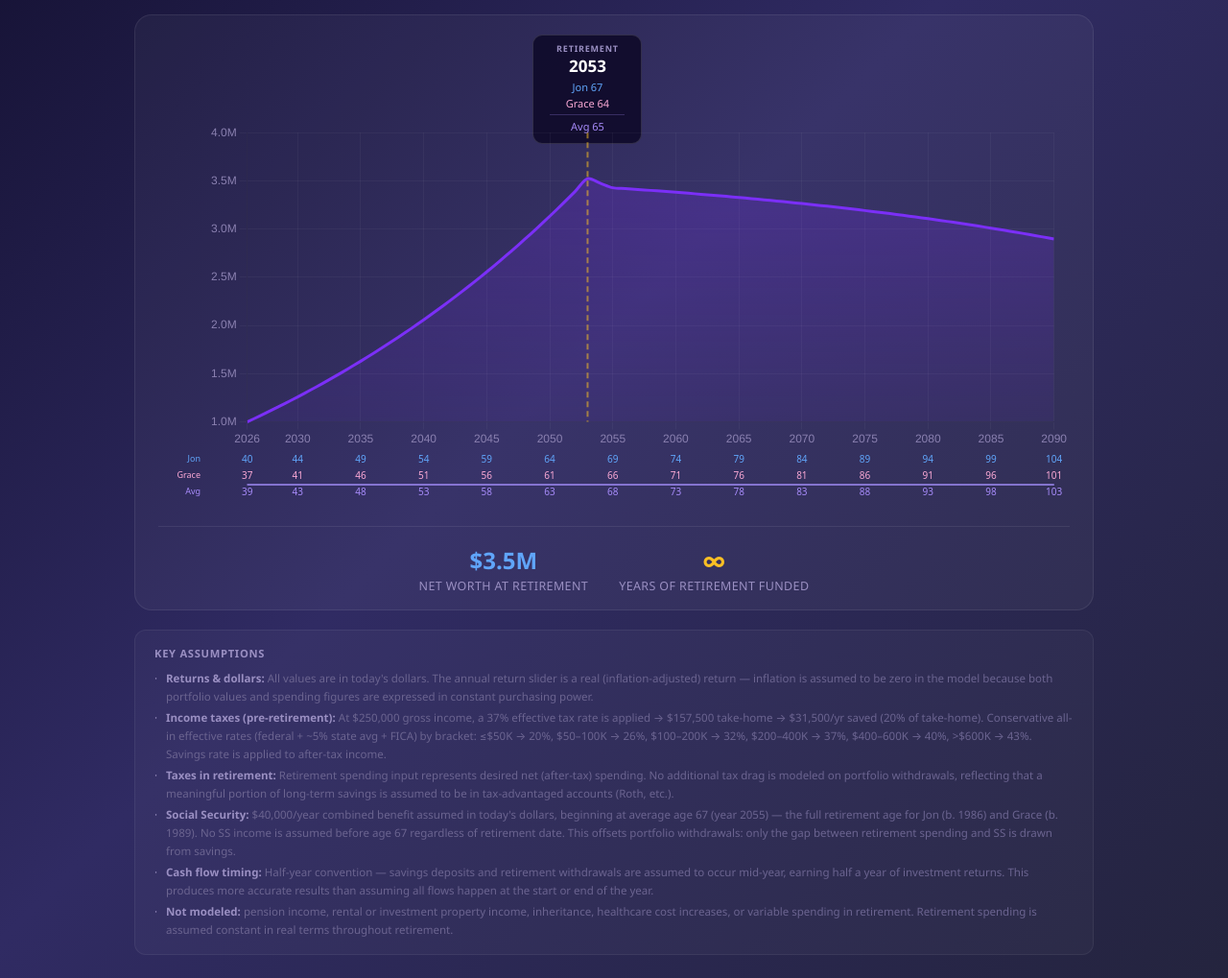
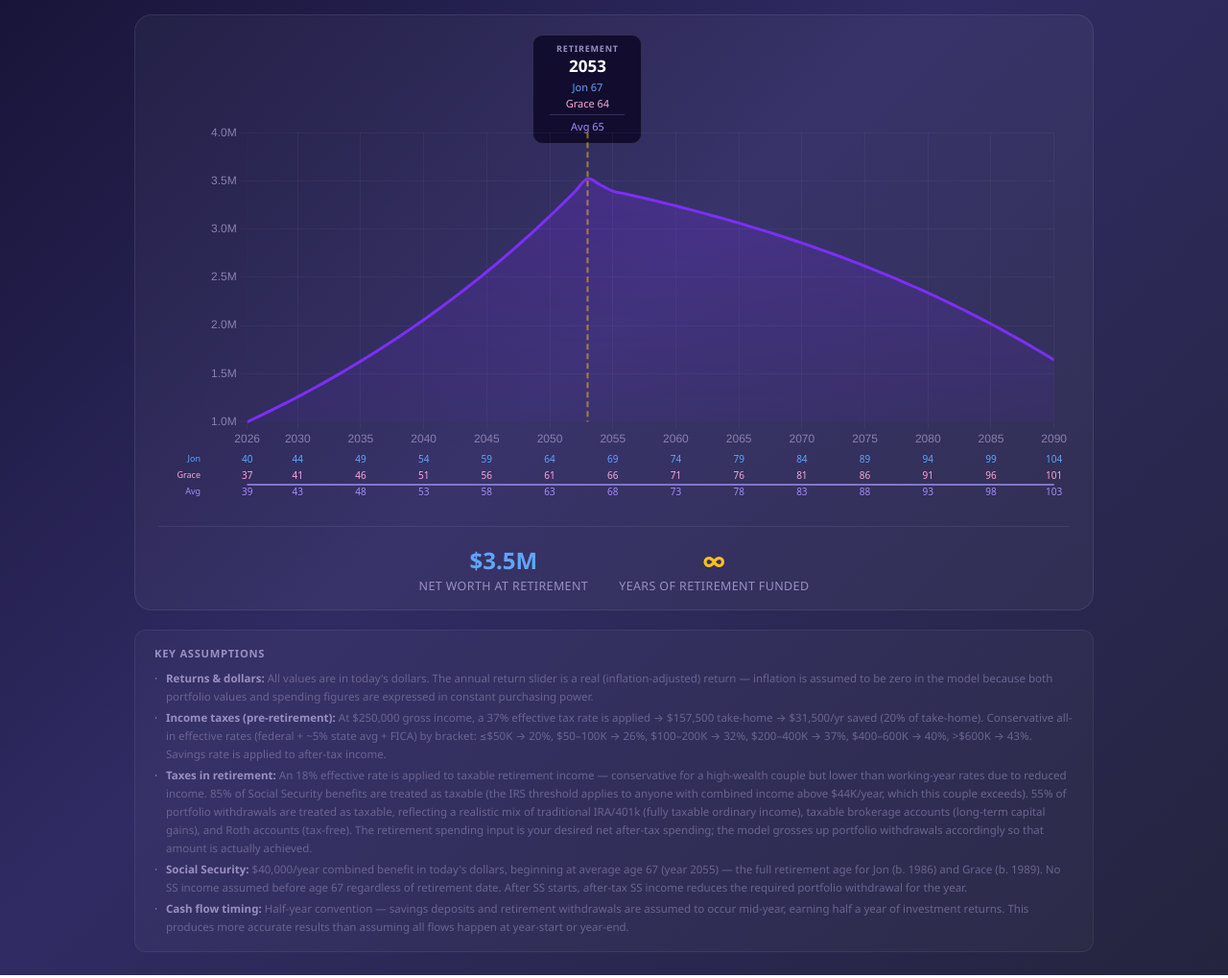
Before and after one commit to jon-hanover/retirement-website, a plain HTML site: page index.html in a window 1280 px wide. Shown: the part 340-1359 px from the top of the page at 96% size. Drawn offline with nearby package versions, Linux system fonts and the light colour scheme.

Commit message:
Retirement tax modeling, title rename, clean up assumptions
- Rename to 'Retirement Planning for Grace and Jon'
- Remove 'Not modeled' bullet from Key Assumptions

Retirement tax math:
- 18% effective rate on taxable retirement income (conservative for this wealth level)
- 85% of SS benefits taxable (applies above $44K combined income — they qualify)
- 55% of portfolio withdrawals taxable (mix of trad IRA, Roth, brokerage)
- Retirement spending input = desired net spending; gross withdrawal is computed
  as: grossDraw = netNeeded / (1 - 0.55 * 0.18) = netNeeded / 0.901
- Before SS (pre-2055): full $150K grossed up → ~$166K withdrawn from portfolio
- After SS (2055+): after-tax SS (~$33.9K) offsets spending; remainder grossed up

Key Assumptions updated to explain all retirement tax mechanics clearly

```diff
--- a/index.html
+++ b/index.html
@@ -3,7 +3,7 @@
 <head>
     <meta charset="UTF-8">
     <meta name="viewport" content="width=device-width, initial-scale=1.0">
-    <title>Grace and Jon Retirement Planning</title>
+    <title>Retirement Planning for Grace and Jon</title>
     <script src="https://cdn.jsdelivr.net/npm/chart.js@4.4.7/dist/chart.umd.min.js"></script>
     <style>
         * { margin: 0; padding: 0; box-sizing: border-box; }
@@ -224,7 +224,7 @@
 <body>
 
 <div class="container">
-    <h1>Grace and Jon Retirement Planning</h1>
+    <h1>Retirement Planning for Grace and Jon</h1>
 
     <!-- Row 1: Numeric inputs -->
     <div class="controls">
@@ -300,10 +300,9 @@
         <ul>
             <li><strong>Returns &amp; dollars:</strong> All values are in today's dollars. The annual return slider is a real (inflation-adjusted) return — inflation is assumed to be zero in the model because both portfolio values and spending figures are expressed in constant purchasing power.</li>
             <li><strong>Income taxes (pre-retirement):</strong> <span id="assumpTax">—</span>. Conservative all-in effective rates (federal + ~5% state avg + FICA) by bracket: ≤$50K → 20%, $50–100K → 26%, $100–200K → 32%, $200–400K → 37%, $400–600K → 40%, &gt;$600K → 43%. Savings rate is applied to after-tax income.</li>
-            <li><strong>Taxes in retirement:</strong> Retirement spending input represents desired net (after-tax) spending. No additional tax drag is modeled on portfolio withdrawals, reflecting that a meaningful portion of long-term savings is assumed to be in tax-advantaged accounts (Roth, etc.).</li>
-            <li><strong>Social Security:</strong> $40,000/year combined benefit assumed in today's dollars, beginning at average age 67 (year 2055) — the full retirement age for Jon (b. 1986) and Grace (b. 1989). No SS income is assumed before age 67 regardless of retirement date. This offsets portfolio withdrawals: only the gap between retirement spending and SS is drawn from savings.</li>
-            <li><strong>Cash flow timing:</strong> Half-year convention — savings deposits and retirement withdrawals are assumed to occur mid-year, earning half a year of investment returns. This produces more accurate results than assuming all flows happen at the start or end of the year.</li>
-            <li><strong>Not modeled:</strong> pension income, rental or investment property income, inheritance, healthcare cost increases, or variable spending in retirement. Retirement spending is assumed constant in real terms throughout retirement.</li>
+            <li><strong>Taxes in retirement:</strong> An 18% effective rate is applied to taxable retirement income — conservative for a high-wealth couple but lower than working-year rates due to reduced income. 85% of Social Security benefits are treated as taxable (the IRS threshold applies to anyone with combined income above $44K/year, which this couple exceeds). 55% of portfolio withdrawals are treated as taxable, reflecting a realistic mix of traditional IRA/401k (fully taxable ordinary income), taxable brokerage accounts (long-term capital gains), and Roth accounts (tax-free). The retirement spending input is your desired net after-tax spending; the model grosses up portfolio withdrawals accordingly so that amount is actually achieved.</li>
+            <li><strong>Social Security:</strong> $40,000/year combined benefit in today's dollars, beginning at average age 67 (year 2055) — the full retirement age for Jon (b. 1986) and Grace (b. 1989). No SS income assumed before age 67 regardless of retirement date. After SS starts, after-tax SS income reduces the required portfolio withdrawal for the year.</li>
+            <li><strong>Cash flow timing:</strong> Half-year convention — savings deposits and retirement withdrawals are assumed to occur mid-year, earning half a year of investment returns. This produces more accurate results than assuming all flows happen at year-start or year-end.</li>
         </ul>
     </div>
 
@@ -320,6 +319,11 @@ const GRACE_AGE_2026 = 37;
 // Social Security: combined $40K/year starting at avg age 67 (year 2055)
 const SS_BENEFIT    = 40000;
 const SS_START_YEAR = 2055;
+
+// Retirement tax assumptions (conservative for high-wealth couple)
+const RET_TAX_RATE        = 0.18;  // 18% effective rate on taxable retirement income
+const SS_TAXABLE_FRACTION = 0.85;  // 85% of SS benefits taxable at this income level
+const PORT_TAXABLE_FRAC   = 0.55;  // 55% of portfolio draws taxable (mix of trad IRA, Roth, brokerage)
 
 function ages(year) {
     const d = year - START_YEAR;
@@ -570,15 +574,21 @@ function compute() {
         if (nw <= 0 && y >= retireYear && !depletedYear) depletedYear = y;
 
         if (y < retireYear) {
-            // Working year: existing portfolio grows full year;
-            // new savings deposited mid-year earn half a year of returns
+            // Working year: portfolio grows full year; savings deposited mid-year
             nw = nw * (1 + returnPct) + annualSavings * sqrtR;
         } else {
-            // Retirement year: SS offsets spending from age 67 onward;
-            // net withdrawal happens mid-year (half-year convention)
-            const ss      = (y >= SS_START_YEAR) ? SS_BENEFIT : 0;
-            const netDraw = Math.max(0, retireSpend - ss);
-            nw = nw * (1 + returnPct) - netDraw * sqrtR;
+            // Retirement year: gross up portfolio withdrawal to cover taxes,
+            // net of any after-tax SS income received from age 67 onward.
+            //
+            // SS: 85% taxable → after-tax SS = SS × (1 − 0.85 × 18%)
+            // Portfolio: 55% taxable → gross draw = net needed ÷ (1 − 0.55 × 18%)
+            // This ensures the desired net spending is actually achieved.
+            const ssAfterTax    = (y >= SS_START_YEAR)
+                                  ? SS_BENEFIT * (1 - SS_TAXABLE_FRACTION * RET_TAX_RATE)
+                                  : 0;
+            const netFromPort   = Math.max(0, retireSpend - ssAfterTax);
+            const grossFromPort = netFromPort / (1 - PORT_TAXABLE_FRAC * RET_TAX_RATE);
+            nw = nw * (1 + returnPct) - grossFromPort * sqrtR;
         }
     }
 
```
